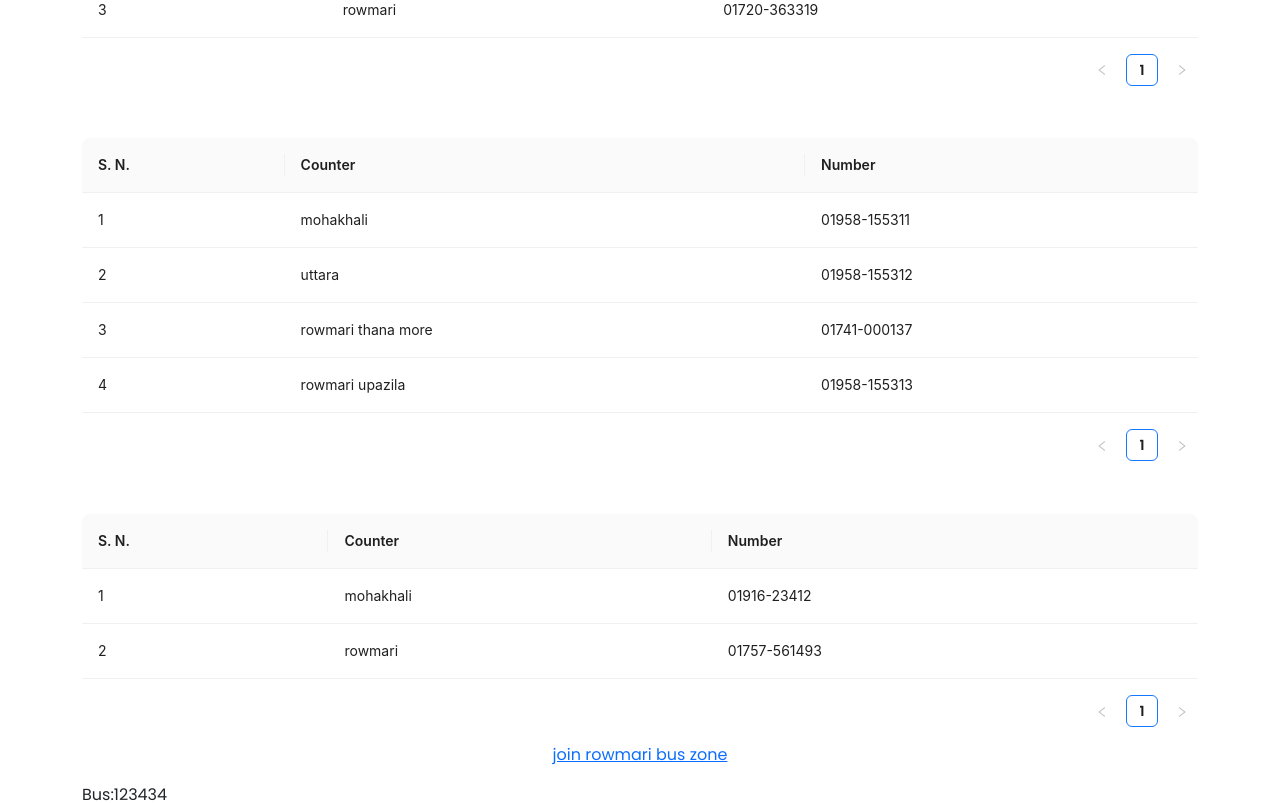
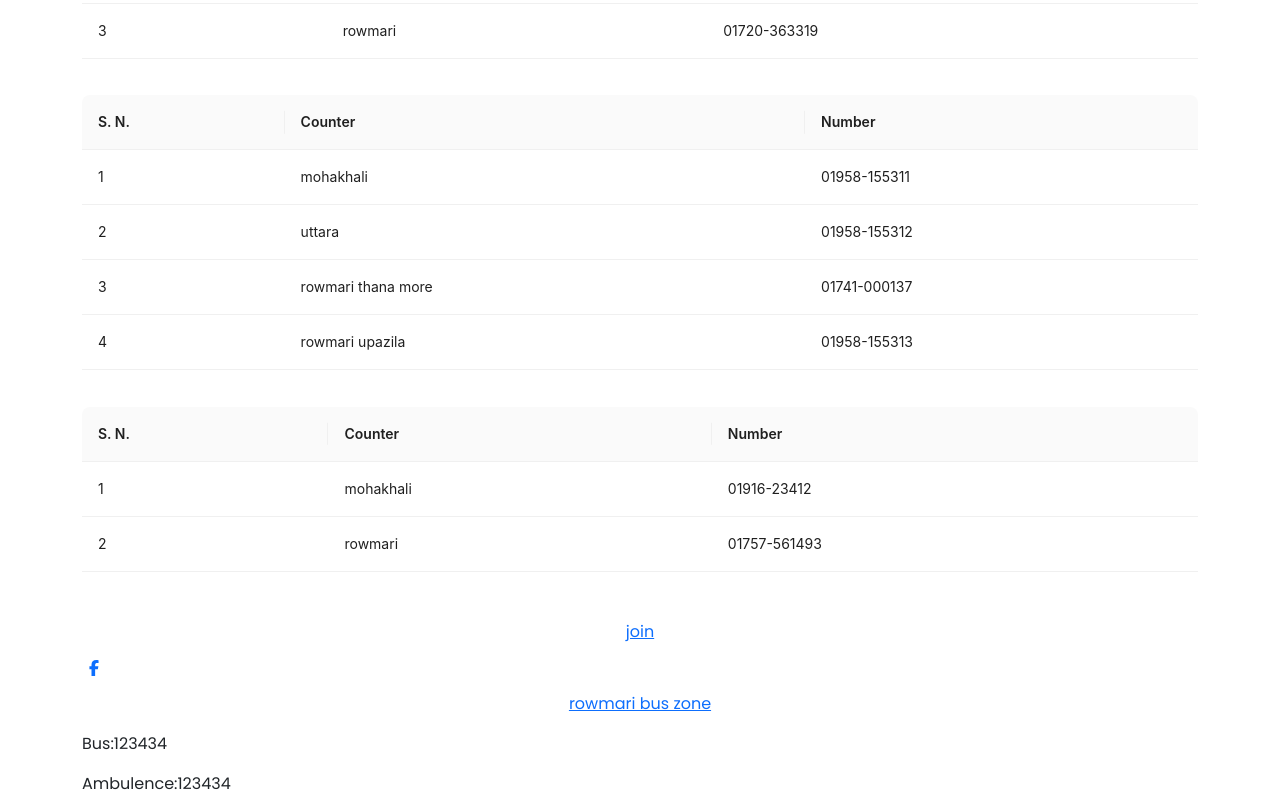
Before and after one commit to ashiful2002/rswa, a React (Vite) app: page /otherLinks in a window 1280 px wide. Shown: the part 1180-1983 px from the top of the page. Built offline with nearby package versions, Linux system fonts and the light colour scheme.

Commit message:
edited businfo.jsx

```diff
--- a/src/Components/Form/BgForm1.jsx
+++ b/src/Components/Form/BgForm1.jsx
@@ -1,9 +1,20 @@
-import React from "react";
+import React, { useState } from "react";
 import { useFormik } from "formik";
 import { Button } from "react-bootstrap";
 import PageTitle from "../PageTitle";
+import { bloodGroupData } from "../../constants/BloodGropuData";
+const BgForm1 = () => {
+  const [data, setData] = useState(bloodGroupData);
 
-const BgForm1 = () => {
+  // console.log(data);
+
+  // handeleNewTodo =(newData)=>{
+  // setData([...data,newData])
+  // }
+
+  const [newData, setNewData] = useState();
+  console.log(newData);
+
   const formik = useFormik({
     initialValues: {
       name: "",
@@ -11,14 +22,14 @@ const BgForm1 = () => {
       password: "",
     },
     onSubmit: (values, { resetForm }) => {
-      setNewData(values);
+      setData([...data, values]);
       resetForm({ values: "" });
     },
   });
 
   return (
     <div className="container mx-auto">
-      <PageTitle title="Form"  />
+      <PageTitle title="Form" />
 
       <form
         onSubmit={formik.handleSubmit}
--- a/src/Pages/Components/Businfo.jsx
+++ b/src/Pages/Components/Businfo.jsx
@@ -5,7 +5,7 @@ const Businfo = () => {
   return (
     <>
       <div>
-        <h6 className="h6 pageTitle text-white">common buses numbers of rowmary</h6>
+        <h5 className="h5 pageTitle text-white mt-4">common buses numbers of rowmary</h5>
 
         <Table
           className="capitalize"
--- a/src/Pages/Components/GFormBloog.jsx
+++ b/src/Pages/Components/GFormBloog.jsx
@@ -4,6 +4,7 @@ import { IoMdArrowRoundBack, IoMdArrowRoundForward } from "react-icons/io";
 import { useNavigate } from "react-router-dom";
 import FormFace from "./FormFace";
 import PageTitle from "../../Components/PageTitle";
+import BgForm1 from "../../Components/Form/BgForm1";
 
 const GFormBloog = () => {
   const navigate = useNavigate();
@@ -15,7 +16,7 @@ const GFormBloog = () => {
         title="Form"
         heading="Blood Group Form "
       />
-      <div className="my-4 flex flex-col items-center justify-center">
+      <div className="flex flex-col items-center justify-center">
 
         <div className="me-25">
           <Button
@@ -27,10 +28,10 @@ const GFormBloog = () => {
           </Button>
         </div>
         <div className="mx-auto">
-        <p className="bg-blue-400 rounded text-white p-2 capitalize">Fill the google form to add <span className="font-semibold text-red-500 bg-yellow-300 rounded px-2 uppercase">your</span>  blood group data on this website</p>
+        <p className="bg-blue-400 rounded text-white p-2 capitalize">Fill the google form to add your<span className="font-semibold text-red-500 bg-yellow-300 rounded mx-2 px-2 uppercase">blood group data</span> on this website</p>
           <iframe
             src="https://docs.google.com/forms/d/e/1FAIpQLScCtiPyJAxwaWJl3xZEvLhqFq2nWhrkVLLuix6X6NdhLL8efQ/viewform?vc=0&c=0&w=1&flr=0&gxid=-8203364"
-            width="400"
+            width="360"
             height="1100"
             frameborder="0"
             marginheight="0"
@@ -43,9 +44,10 @@ const GFormBloog = () => {
             Your data will be added on website as soon as possible...
           </p>
         </div>
-      </div>
+      </div> */
 
-      <FormFace />
+       <FormFace />
+      {/* < BgForm1/> */}
     </div>
   );
 };
--- a/src/Pages/Components/IndivisualBus.jsx
+++ b/src/Pages/Components/IndivisualBus.jsx
@@ -9,10 +9,10 @@ const IndivisualBus = () => {
       <div>
         <h1 className="h1 pageTitle text-white">indivisualy bus information</h1>
       </div>
-      <div className="mt-4 justify-around md:flex">
+      <div className="mt-4 md:flex justify-between">
         <div className="">
           <h4 className="h4 pageTitle text-white">Rifat paribahan</h4>
-          <Table
+          <Table pagination={false}
             className="capitalize "
             dataSource={rifatInfo}
             columns={[
@@ -34,7 +34,7 @@ const IndivisualBus = () => {
         </div>
         <div>
           <h4 className="h4 pageTitle text-white">poly paribahan</h4>
-          <Table
+          <Table pagination={false}
             className="capitalize"
             dataSource={polyInfo}
             columns={[
@@ -55,7 +55,7 @@ const IndivisualBus = () => {
         </div>
         <div>
           <h4 className="h4 pageTitle text-white">siam enterprise</h4>
-          <Table
+          <Table pagination={false}
             className="capitalize"
             dataSource={siamInfo}
             columns={[
--- a/src/Pages/OtherLinks.jsx
+++ b/src/Pages/OtherLinks.jsx
@@ -2,6 +2,7 @@ import React from "react";
 import PageTitle from "../Components/PageTitle";
 import Businfo from "./Components/Businfo";
 import IndivisualBus from "./Components/IndivisualBus";
+import { FaFacebookF } from "react-icons/fa6";
 
 const OtherLinks = () => {
   return (
@@ -14,14 +15,22 @@ const OtherLinks = () => {
           <IndivisualBus />
         </div>
       </div>
-      <div className="text-center ">
-
+      <div className="text-center">
         <a
           href="https://facebook.com/groups/519447679364602/"
           target="_blank"
           rel="noopener noreferrer"
         >
-          <p className="text-green-500 capitalize">join rowmari bus zone</p>
+          <div className="mb-3 mt-5 flex items-center justify-center">
+            <p className="text-green-500">
+              {" "}
+              <>join</>
+            </p>
+            <p className="mx-1">
+              <FaFacebookF />
+            </p>
+            <p className="capitalize text-green-500"> rowmari bus zone</p>
+          </div>
         </a>
       </div>
       <div>
--- a/src/index.css
+++ b/src/index.css
@@ -7,7 +7,7 @@
     @apply rounded p-2 capitalize last:bg-green-700 last:text-white last:hover:bg-green-800 last:hover:text-white;
   }
   .pageTitle {
-    @apply rounded-sm bg-neutral-500 text-center text-3xl capitalize text-white container ;
+    @apply container rounded-sm bg-green-700 text-center text-3xl capitalize text-white;
   }
   .allCenter {
     @apply flex items-center justify-center;
```
Also changed, not shown: src/Components/Form/Form2.jsx (added, +11 -0 lines).
